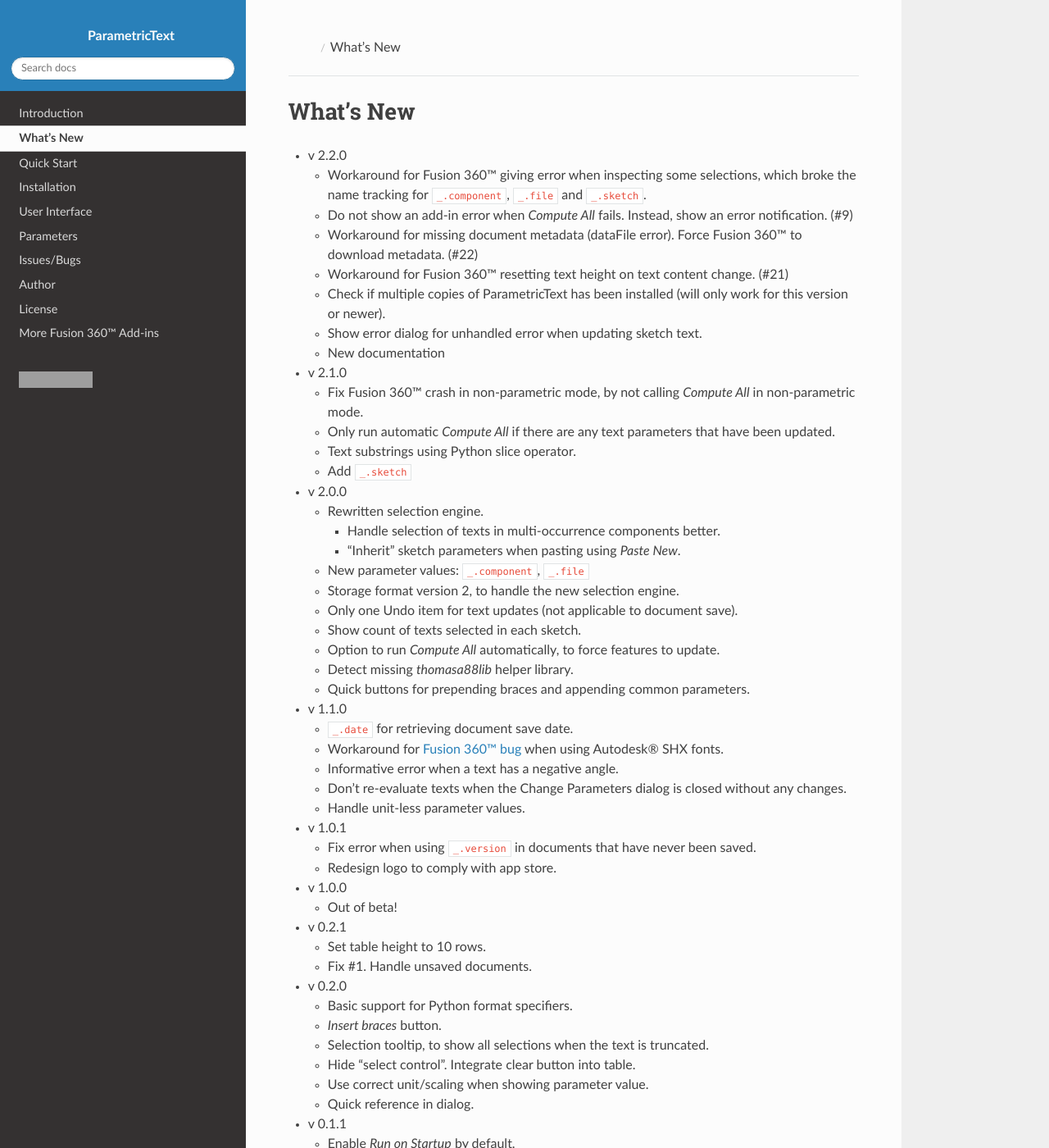
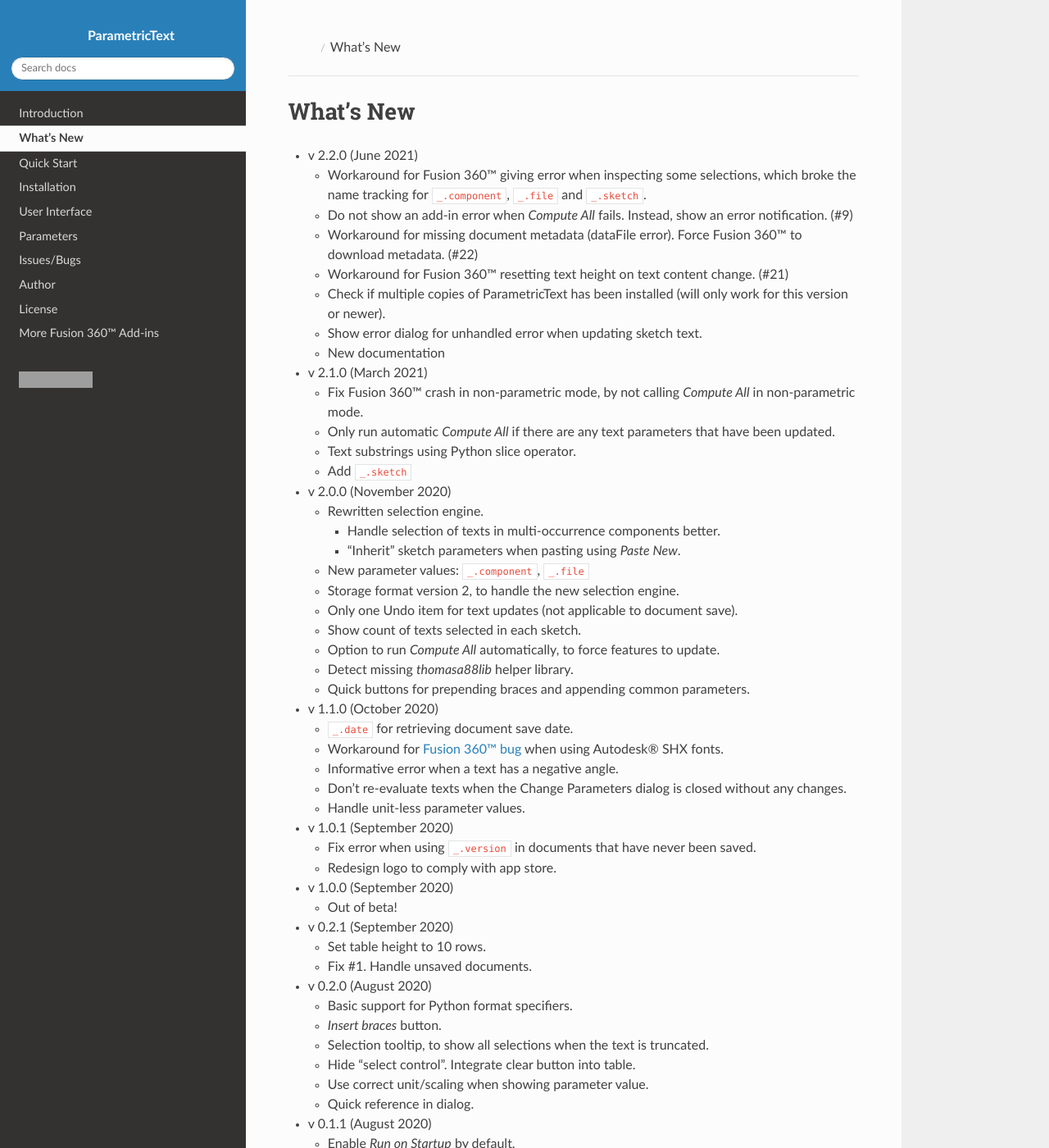
Before and after one commit to thomasa88/ParametricText, a Sphinx documentation site: the page built from docs/changelog.rst, in a window 1280 px wide and 1400 px high. Shown: the whole window at 82% size. Built offline with Sphinx 7.4.7 and the Read the Docs theme 2.0.0, drawn with Linux system fonts in a browser that asks for light colours; some of the changed text lies outside the part shown; grey boxes are pictures that could not be loaded.

Commit message:
Add release month to changelog

```diff
--- a/docs/changelog.rst
+++ b/docs/changelog.rst
@@ -1,7 +1,7 @@
 What's New
 ----------
 
--  v 2.2.0
+-  v 2.2.0 (June 2021)
 
    -  Workaround for Fusion 360™ giving error when inspecting some selections, which broke the name tracking for ``_.component``, ``_.file`` and ``_.sketch``.
    -  Do not show an add-in error when *Compute All* fails. Instead, show an error notification. (#9)
@@ -11,7 +11,7 @@
    -  Show error dialog for unhandled error when updating sketch text.
    -  New documentation
 
--  v 2.1.0
+-  v 2.1.0 (March 2021)
 
    -  Fix Fusion 360™ crash in non-parametric mode, by not calling
       *Compute All* in non-parametric mode.
@@ -20,7 +20,7 @@
    -  Text substrings using Python slice operator.
    -  Add ``_.sketch``
 
--  v 2.0.0
+-  v 2.0.0 (November 2020)
 
    -  Rewritten selection engine.
 
@@ -39,7 +39,7 @@
    -  Quick buttons for prepending braces and appending common
       parameters.
 
--  v 1.1.0
+-  v 1.1.0 (October 2020)
 
    -  ``_.date`` for retrieving document save date.
    -  Workaround for `Fusion 360™
@@ -50,22 +50,22 @@
       closed without any changes.
    -  Handle unit-less parameter values.
 
--  v 1.0.1
+-  v 1.0.1 (September 2020)
 
    -  Fix error when using ``_.version`` in documents that have never
       been saved.
    -  Redesign logo to comply with app store.
 
--  v 1.0.0
+-  v 1.0.0 (September 2020)
 
    -  Out of beta!
 
--  v 0.2.1
+-  v 0.2.1 (September 2020)
 
    -  Set table height to 10 rows.
    -  Fix #1. Handle unsaved documents.
 
--  v 0.2.0
+-  v 0.2.0 (August 2020)
 
    -  Basic support for Python format specifiers.
    -  *Insert braces* button.
@@ -75,10 +75,10 @@
    -  Use correct unit/scaling when showing parameter value.
    -  Quick reference in dialog.
 
--  v 0.1.1
+-  v 0.1.1 (August 2020)
 
    -  Enable *Run on Startup* by default.
 
--  v 0.1.0
+-  v 0.1.0 (August 2020)
 
    -  First beta release
```
